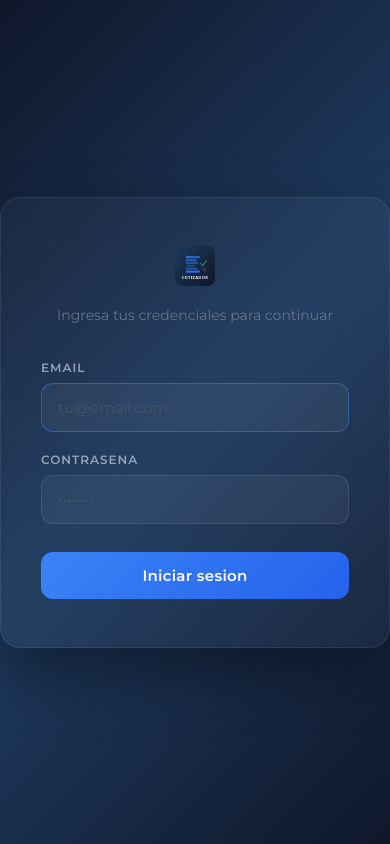
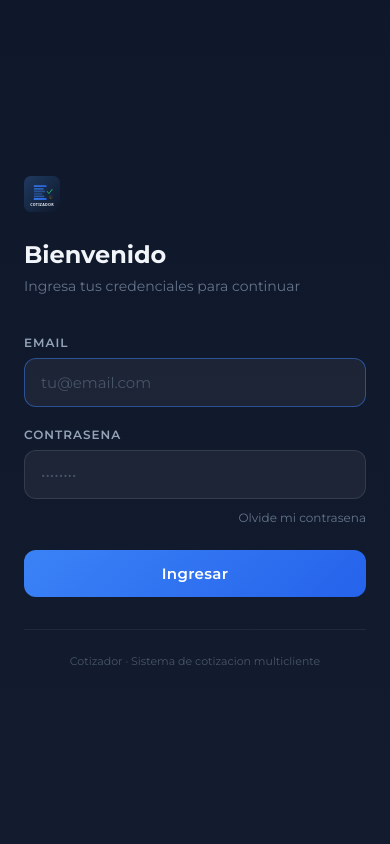
Before and after one commit to luciaf17/cotizador, a Django app: page /auth/login/ in a window 390 px wide. Run offline with Django 5.2, Linux system fonts and the light colour scheme.

Commit message:
feat: redisenar login con layout 2 columnas y branding
Columna izquierda: form de login
- Logo, titulo 'Bienvenido', email, contrasena
- Link 'Olvide mi contrasena'
- Boton 'Ingresar' con hover glow
- Footer 'Cotizador - Sistema de cotizacion multicliente'

Columna derecha: branding
- Icono tag en cuadrado gradiente azul con sombra
- Tagline: 'Configura y cotiza implementos agricolas en minutos'
- Descripcion: seleccion paso a paso, validacion, bonificaciones, PDF
- Stats: 100+ Productos, PDF Profesional, SaaS Multicliente
- Formas geometricas decorativas (circulos, cuadrados rotados)

Responsive: en mobile (< 768px) se oculta columna derecha

Co-Authored-By: Claude Opus 4.6 (1M context) <noreply@anthropic.com>

```diff
--- a/templates/accounts/login.html
+++ b/templates/accounts/login.html
@@ -9,15 +9,21 @@
     <style>
         * { box-sizing: border-box; margin: 0; padding: 0; }
         body {
-            min-height: 100vh; display: flex; align-items: center; justify-content: center;
-            background: linear-gradient(135deg, #0f172a 0%, #1e3a5f 50%, #0f172a 100%);
+            min-height: 100vh; display: flex;
+            background: #0f172a;
             font-family: 'Montserrat', system-ui, sans-serif;
         }
-        .card {
-            width: 400px; background: rgba(255,255,255,0.03); backdrop-filter: blur(20px);
-            border: 1px solid rgba(255,255,255,0.08); border-radius: 20px;
-            padding: 48px 40px; box-shadow: 0 25px 60px rgba(0,0,0,0.4);
+        .login-container {
+            display: grid; grid-template-columns: 1fr 1fr;
+            width: 100%; min-height: 100vh;
         }
+        /* Columna izquierda: form */
+        .login-form {
+            display: flex; align-items: center; justify-content: center;
+            padding: 40px;
+            background: linear-gradient(180deg, #0f172a 0%, #131c2e 100%);
+        }
+        .form-inner { width: 100%; max-width: 400px; }
         .input {
             width: 100%; padding: 14px 16px; background: rgba(255,255,255,0.05);
             border: 1px solid rgba(255,255,255,0.1); border-radius: 12px;
@@ -33,19 +39,55 @@
         .btn {
             width: 100%; padding: 14px; background: linear-gradient(135deg, #3b82f6, #2563eb);
             color: #fff; border: none; border-radius: 12px; font-size: 15px; font-weight: 600;
-            cursor: pointer; font-family: inherit; letter-spacing: 0.3px; transition: transform 0.2s;
+            cursor: pointer; font-family: inherit; letter-spacing: 0.3px; transition: all 0.2s;
         }
-        .btn:hover { transform: translateY(-1px); }
+        .btn:hover { transform: translateY(-1px); box-shadow: 0 4px 20px rgba(59,130,246,0.3); }
         .error {
             color: #f87171; font-size: 13px; text-align: center; margin-bottom: 16px;
             padding: 10px; background: rgba(248,113,113,0.1); border-radius: 8px;
         }
+        /* Columna derecha: branding */
+        .login-brand {
+            display: flex; align-items: center; justify-content: center;
+            padding: 60px;
+            background: linear-gradient(135deg, #0f172a 0%, #1e3a5f 50%, #0f172a 100%);
+            position: relative; overflow: hidden;
+        }
+        .brand-inner { text-align: center; position: relative; z-index: 2; }
+        /* Formas geometricas decorativas */
+        .login-brand::before {
+            content: ''; position: absolute; width: 400px; height: 400px;
+            border-radius: 50%; border: 1px solid rgba(59,130,246,0.1);
+            top: -100px; right: -100px;
+        }
+        .login-brand::after {
+            content: ''; position: absolute; width: 300px; height: 300px;
+            border-radius: 50%; border: 1px solid rgba(59,130,246,0.08);
+            bottom: -80px; left: -80px;
+        }
+        .geo-shape {
+            position: absolute; border: 1px solid rgba(59,130,246,0.06);
+            border-radius: 16px; transform: rotate(45deg);
+        }
+        .geo-1 { width: 120px; height: 120px; top: 15%; left: 10%; }
+        .geo-2 { width: 80px; height: 80px; bottom: 20%; right: 15%; }
+        .geo-3 { width: 60px; height: 60px; top: 60%; left: 25%; border-color: rgba(34,197,94,0.08); }
+        /* Responsive */
+        @media (max-width: 768px) {
+            .login-container { grid-template-columns: 1fr; }
+            .login-brand { display: none; }
+            .login-form { padding: 24px; }
+        }
     </style>
 </head>
 <body>
-    <div class="card">
-        <div style="text-align: center; margin-bottom: 36px;">
-            <img src="/static/cotizador_logo.svg" alt="Cotizador" style="height: 40px; margin-bottom: 16px;">
+    <div class="login-container">
+        <!-- Form -->
+        <div class="login-form">
+            <div class="form-inner">
+                <div style="margin-bottom: 40px;">
+                    <img src="/static/cotizador_logo.svg" alt="Cotizador" style="height: 36px; margin-bottom: 24px;">
+                    <h1 style="color: #f1f5f9; font-size: 24px; font-weight: 700; margin-bottom: 8px;">Bienvenido</h1>
                     <p style="color: #64748b; font-size: 14px;">Ingresa tus credenciales para continuar</p>
                 </div>
 
@@ -55,15 +97,67 @@
                         <label class="label">Email</label>
                         <input type="email" name="email" class="input" placeholder="tu@email.com" required autofocus>
                     </div>
-            <div style="margin-bottom: 28px;">
+                    <div style="margin-bottom: 8px;">
                         <label class="label">Contrasena</label>
                         <input type="password" name="password" class="input" placeholder="••••••••" required>
+                    </div>
+                    <div style="text-align: right; margin-bottom: 24px;">
+                        <a href="#" style="color: #64748b; font-size: 12px; text-decoration: none; transition: color 0.2s;"
+                           onmouseover="this.style.color='#94a3b8'" onmouseout="this.style.color='#64748b'">
+                            Olvide mi contrasena
+                        </a>
                     </div>
                     {% if error %}
                     <div class="error">{{ error }}</div>
                     {% endif %}
-            <button type="submit" class="btn">Iniciar sesion</button>
+                    <button type="submit" class="btn">Ingresar</button>
                 </form>
+
+                <div style="margin-top: 32px; padding-top: 24px; border-top: 1px solid rgba(255,255,255,0.06); text-align: center;">
+                    <p style="color: #475569; font-size: 11px;">Cotizador &middot; Sistema de cotizacion multicliente</p>
+                </div>
+            </div>
+        </div>
+
+        <!-- Branding -->
+        <div class="login-brand">
+            <div class="geo-shape geo-1"></div>
+            <div class="geo-shape geo-2"></div>
+            <div class="geo-shape geo-3"></div>
+            <div class="brand-inner">
+                <div style="width: 80px; height: 80px; border-radius: 20px; background: linear-gradient(135deg, #3b82f6, #2563eb); display: flex; align-items: center; justify-content: center; margin: 0 auto 32px; box-shadow: 0 8px 32px rgba(59,130,246,0.3);">
+                    <svg width="40" height="40" viewBox="0 0 24 24" fill="none" stroke="#fff" stroke-width="1.5" stroke-linecap="round" stroke-linejoin="round">
+                        <path d="M9 5H2v7l6.29 6.29a1 1 0 001.42 0l5.58-5.58a1 1 0 000-1.42L9 5z"/>
+                        <circle cx="6" cy="9" r="1" fill="#fff"/>
+                        <path d="M15 4l6 6-6.29 6.29"/>
+                    </svg>
+                </div>
+                <h2 style="color: #f1f5f9; font-size: 28px; font-weight: 700; margin-bottom: 16px; line-height: 1.3;">
+                    Configura y cotiza<br>implementos agricolas<br>en minutos
+                </h2>
+                <p style="color: #64748b; font-size: 14px; line-height: 1.6; max-width: 320px; margin: 0 auto;">
+                    Seleccion paso a paso, validacion dimensional,<br>
+                    bonificaciones en cascada y PDF profesional.
+                </p>
+
+                <div style="margin-top: 48px; display: flex; gap: 24px; justify-content: center;">
+                    <div style="text-align: center;">
+                        <div style="color: #60a5fa; font-size: 28px; font-weight: 700;">100+</div>
+                        <div style="color: #475569; font-size: 11px; margin-top: 4px;">Productos</div>
+                    </div>
+                    <div style="width: 1px; background: rgba(255,255,255,0.06);"></div>
+                    <div style="text-align: center;">
+                        <div style="color: #22c55e; font-size: 28px; font-weight: 700;">PDF</div>
+                        <div style="color: #475569; font-size: 11px; margin-top: 4px;">Profesional</div>
+                    </div>
+                    <div style="width: 1px; background: rgba(255,255,255,0.06);"></div>
+                    <div style="text-align: center;">
+                        <div style="color: #a78bfa; font-size: 28px; font-weight: 700;">SaaS</div>
+                        <div style="color: #475569; font-size: 11px; margin-top: 4px;">Multicliente</div>
+                    </div>
+                </div>
+            </div>
+        </div>
     </div>
 </body>
 </html>
```
Lines whose indentation alone changed are shown as unchanged.
